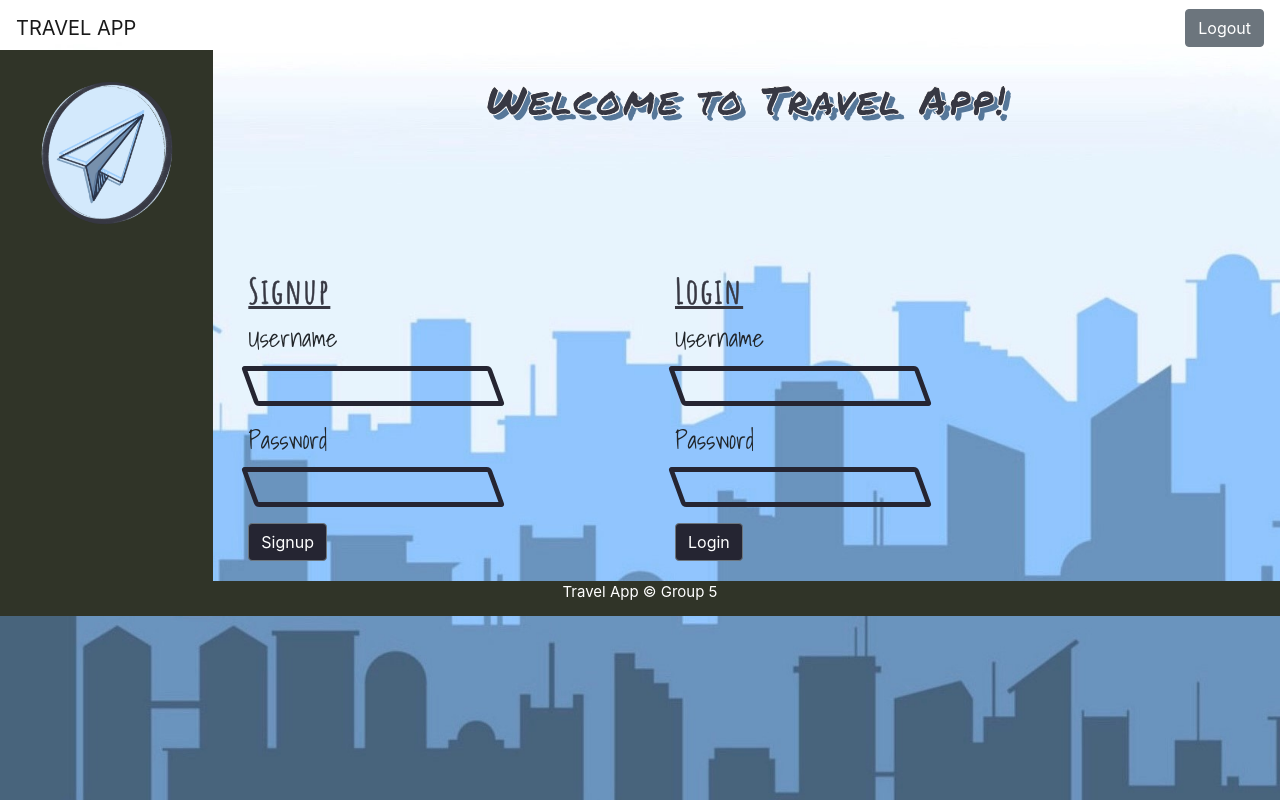
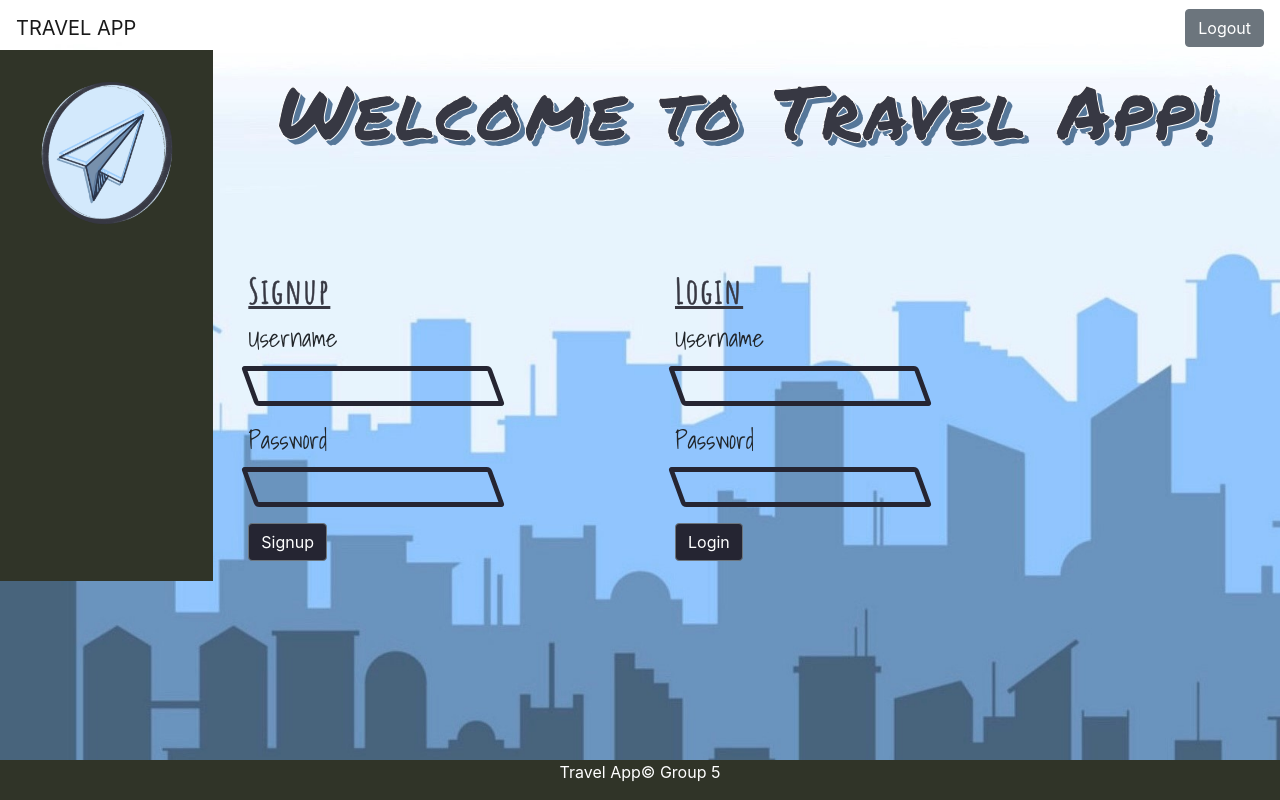
Before and after one commit to peachykish/blue-badge-project-client, a React (Create React App) app: page / in a window 1280 px wide. Built offline with nearby package versions, Linux system fonts and the light colour scheme; a web font is replaced by a local one.

Commit message:
button and footer changes

```diff
--- a/package.json
+++ b/package.json
@@ -7,6 +7,7 @@
     "@testing-library/react": "^11.2.5",
     "@testing-library/user-event": "^12.7.1",
     "bootstrap": "^4.6.0",
+    "font-awesome": "^4.7.0",
     "react": "^17.0.1",
     "react-dom": "^17.0.1",
     "react-router-dom": "^5.2.0",
--- a/public/index.html
+++ b/public/index.html
@@ -38,6 +38,7 @@
       Learn how to configure a non-root public URL by running `npm run build`.
     -->
     <title>Travel App</title>
+
   </head>
   <body>
     <noscript>You need to enable JavaScript to run this app.</noscript>
--- a/src/App.js
+++ b/src/App.js
@@ -2,6 +2,7 @@ import React, { useState,useEffect } from 'react';
 import Sitebar from './home/Navbar';
 import Auth from './auth/Auth'
 import Home from './home/Home'
+import Footer from './home/Footer'
 
 function App() {
   const [sessionToken,setSessionToken]=useState('');
@@ -32,8 +33,9 @@ function App() {
 
       <Sitebar clickLogout={clearToken}/>
       {protectedViews()}
-     {/* <Footer /> */}
+      <Footer />
     </div>
+
   );
 }
 
--- a/src/auth/Auth.css
+++ b/src/auth/Auth.css
@@ -1,8 +1,11 @@
 body {
-    background-image:url("../auth/origback.jpg");
+    background-image:url('../auth/origback.jpg');
     background-size: cover;
+    background-repeat: no-repeat;
     margin: 40px;
     color:#252532;
+    height: 100%;
+    background-attachment: fixed;
 }
 
 html {
@@ -25,7 +28,7 @@ html {
 
 /* Welcome to travel app */
 h1{
-    font-size: 60px;
+    font-size: 100px;
     color: #373843;
     text-shadow: 5px 5px #567799;
      -webkit-text-stroke-width: 1px;
@@ -35,11 +38,13 @@ h1{
     /* font-family: 'Fredoka One', cursive; */
     font-family: 'Permanent Marker', cursive;
     letter-spacing: 2px;
-    padding: 20px;
+    padding: 10px;
     text-align: center;
-
 }
 
+#welcome{
+  font-size: 75px;
+}
 
 /* Signup/login */
 h2{
--- a/src/auth/Auth.js
+++ b/src/auth/Auth.js
@@ -13,7 +13,7 @@ const Auth = (props)=>{
             <Col id="sideBoxTop" md="2">
             </Col>
                 <Col md="10">
-            <h1>Welcome to Travel App!</h1>
+            <h1 id="welcome">Welcome to Travel App!</h1>
             </Col>
                 </Row>
                 <br/>
@@ -35,11 +35,7 @@ const Auth = (props)=>{
                 </Col>
 
             </Row>
-            <Row>
-                <Col id="filler" md="12">
-                Travel App &copy; Group 5
-                </Col>
-            </Row>
+
         </Container>
 
     )
--- a/src/destinations/DestinationCreate.js
+++ b/src/destinations/DestinationCreate.js
@@ -23,13 +23,13 @@ const DestinationCreate = (props) => {
 
   return (
     <div key={props.trip.id}>
-      <Button onClick={()=>setCategories("foods%2Csport%2Cshops%2Camusements%2Caccomodations%2Cinteresting_places")}>All</Button>
-      <Button onClick={()=>setCategories("foods")}>Food</Button>
-      <Button onClick={()=>setCategories("amusements")}>Amusements</Button>
-      <Button onClick={()=>setCategories("shops")}>Shopping</Button>
-      <Button onClick={()=>setCategories("sport")}>Sports</Button>
-      <Button onClick={()=>setCategories("accomodations")}>Accomodations</Button>
-      <Button onClick={()=>setCategories("interesting_places")}>Interesting Places</Button>
+      <Button id="categBtn" onClick={()=>setCategories("foods%2Csport%2Cshops%2Camusements%2Caccomodations%2Cinteresting_places")}>All</Button>
+      <Button id="categBtn" onClick={()=>setCategories("foods")}> Food</Button>
+      <Button id="categBtn" onClick={()=>setCategories("amusements")}>Amusements</Button>
+      <Button id="categBtn" onClick={()=>setCategories("shops")}>Shopping</Button>
+      <Button id="categBtn" onClick={()=>setCategories("sport")}>Sports</Button>
+      <Button id="categBtn" onClick={()=>setCategories("accomodations")}>Accomodations</Button>
+      <Button id="categBtn" onClick={()=>setCategories("interesting_places")}>Interesting Places</Button>
 
       {possibleDestinations.map((entry) => (
         entry && <Entry trip_id={props.trip.id} token={props.token} item={entry} fetchSelectedDestinations={props.fetchSelectedDestinations}/>
--- a/src/destinations/DestinationIndex.js
+++ b/src/destinations/DestinationIndex.js
@@ -2,6 +2,7 @@ import React, { useState,useEffect } from 'react';
 import {Container, Row, Col,Table, Button} from 'reactstrap';
 import DestinationTable from './DestinationTable';
 import DestinationCreate from './DestinationCreate';
+
 
 
 const DestinationIndex=(props)=>{
@@ -50,6 +51,7 @@ const DestinationIndex=(props)=>{
         </Col>
       </Row>
         </Container>
+
         );
 }
 
--- a/src/destinations/DestinationTable.js
+++ b/src/destinations/DestinationTable.js
@@ -1,5 +1,7 @@
 import {useEffect} from 'react'
 import {Table,Button} from 'reactstrap'
+import "./Destinations.css"
+
 const DestinationTable=(props)=>{
     console.log("dt props",props)
     useEffect(()=>props.fetchSelectedDestinations(),[props.trip])
@@ -26,7 +28,7 @@ const DestinationTable=(props)=>{
                     <h1 >{destination.name}</h1>
                     <img src={destination.image} alt={destination.name}/>
                     <p>{destination.descr}</p>
-                     <Button color ="danger" onClick={()=>deleteDestination(destination)}>Delete</Button>
+                     <Button id="removeIt" onClick={()=>deleteDestination(destination)}>Remove</Button>
                  </div>
              )
          })
--- /dev/null
+++ b/src/destinations/Destinations.css
@@ -0,0 +1,26 @@
+#removeIt{
+    border-bottom: 5px solid #252532;
+    border-top: 5px solid #252532;
+    border-left: 5px solid #252532;
+    border-right: 5px solid #252532;
+    height: 40px;
+    transform: skew(20deg);
+    background-color: 50% transparent;
+    color: white;
+}
+
+#removeIt:hover{
+    background-color:transparent;
+    color: #38383a;
+}
+
+#categBtn{
+    border-bottom: 5px solid #252532;
+    border-top: 5px solid #252532;
+    border-left: 5px solid #252532;
+    border-right: 5px solid #252532;
+    height: 40px;
+    transform: skew(20deg);
+    background-color: 50% transparent;
+    color: white;
+}
--- a/src/home/Footer.css
+++ b/src/home/Footer.css
@@ -1,8 +1,10 @@
 #foot{
-    background-color: #303428;
-    color: white;
-    font-size: 15px;
-    text-align: center;
-    height: 30px;
-    margin:35px 0px 5px 0px;
+  margin-top: 5px;
+  background-color:#303428;
+  color: white;
+  position: fixed;
+  bottom: 0;
+  left: 0;
+  width: 100%;
+  text-align: center;
 }
--- a/src/home/Footer.js
+++ b/src/home/Footer.js
@@ -6,10 +6,8 @@ import "./Footer.css"
 //Displaying Eleven Fifty copyright//
 const Footer = () => {
     return (
-        <footer>
-
-        <p id="foot">Travel App&copy; Group 5</p>
-
+        <footer id="foot">
+        <p>Travel App&copy; Group 5</p>
         </footer>
         );
     };
--- a/src/home/Navbar.js
+++ b/src/home/Navbar.js
@@ -9,7 +9,7 @@ const Sitebar=(props)=>{
     // }
 
     return(
-        <Navbar color = "faded" light expand="md">
+        <Navbar color= "faded" light expand="md" >
             <NavbarBrand href="/">TRAVEL APP</NavbarBrand>
             {/* <NavbarToggler onClick={toggle}/> */}
             <NavbarToggler onClick={()=>setIsOpen(!isOpen)}/>
```
Also changed, not shown: 1 other file (tests, documents, lock files or other folders).
